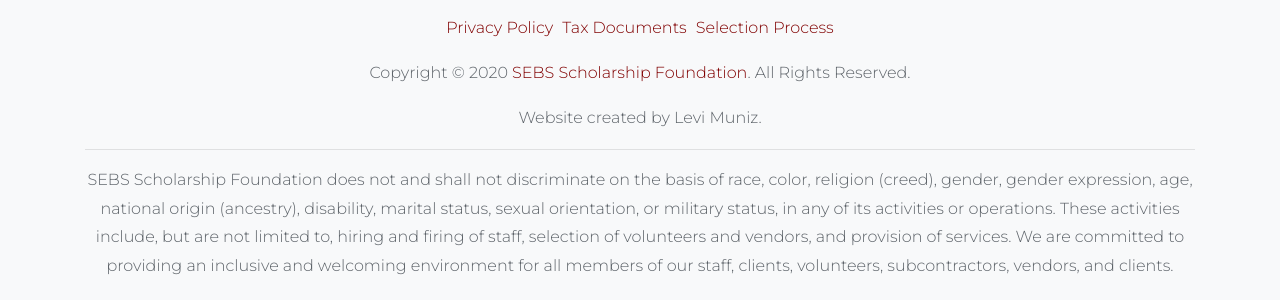
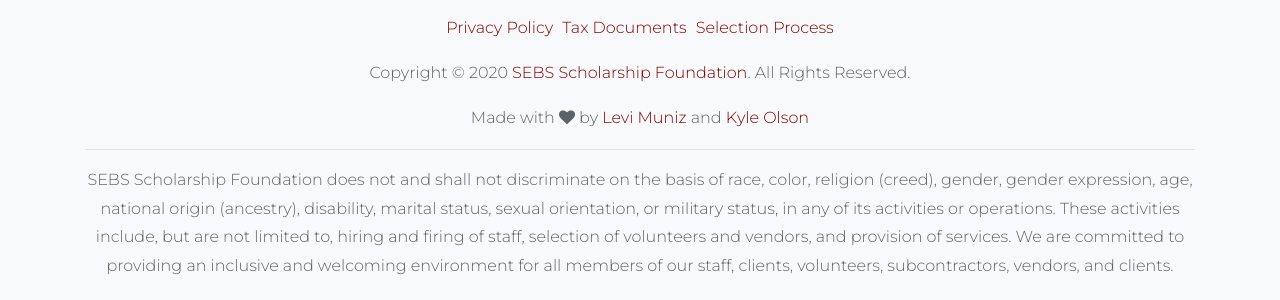
Before and after one commit to sebs-scholarship/Website, a Jekyll site: the page built from selection_process.html, in a window 1280 px wide. Shown: the part 1120-1420 px from the top of the page. Built offline with Jekyll 4.4.1, drawn with Linux system fonts in a browser that asks for light colours.

Commit message:
Finishing touches...
CHANGED - Updated "by" line

```diff
--- a/_layouts/default.html
+++ b/_layouts/default.html
@@ -117,7 +117,7 @@
                     </li>
                 </ul>
                 <p class="pb_font-14">Copyright &copy; <span id="year">2020</span> <a class="smoothscroll no-nav-expand" href="{{ prefix | append: "#section-about" }}">SEBS Scholarship Foundation</a>. All Rights Reserved.</p>
-                <p>Website created by Levi Muniz.</p>
+                <p>Made with <i class="fa fa-heart" aria-hidden="true"></i><span class="sr-only">love</span> by <a href="https://github.com/leviem1">Levi Muniz </a> and <a href="https://github.com/KyleROlson">Kyle Olson</a></p>
                 <hr>
                 <p>
                     SEBS Scholarship Foundation does not and shall not discriminate on the basis of race, color,
```
